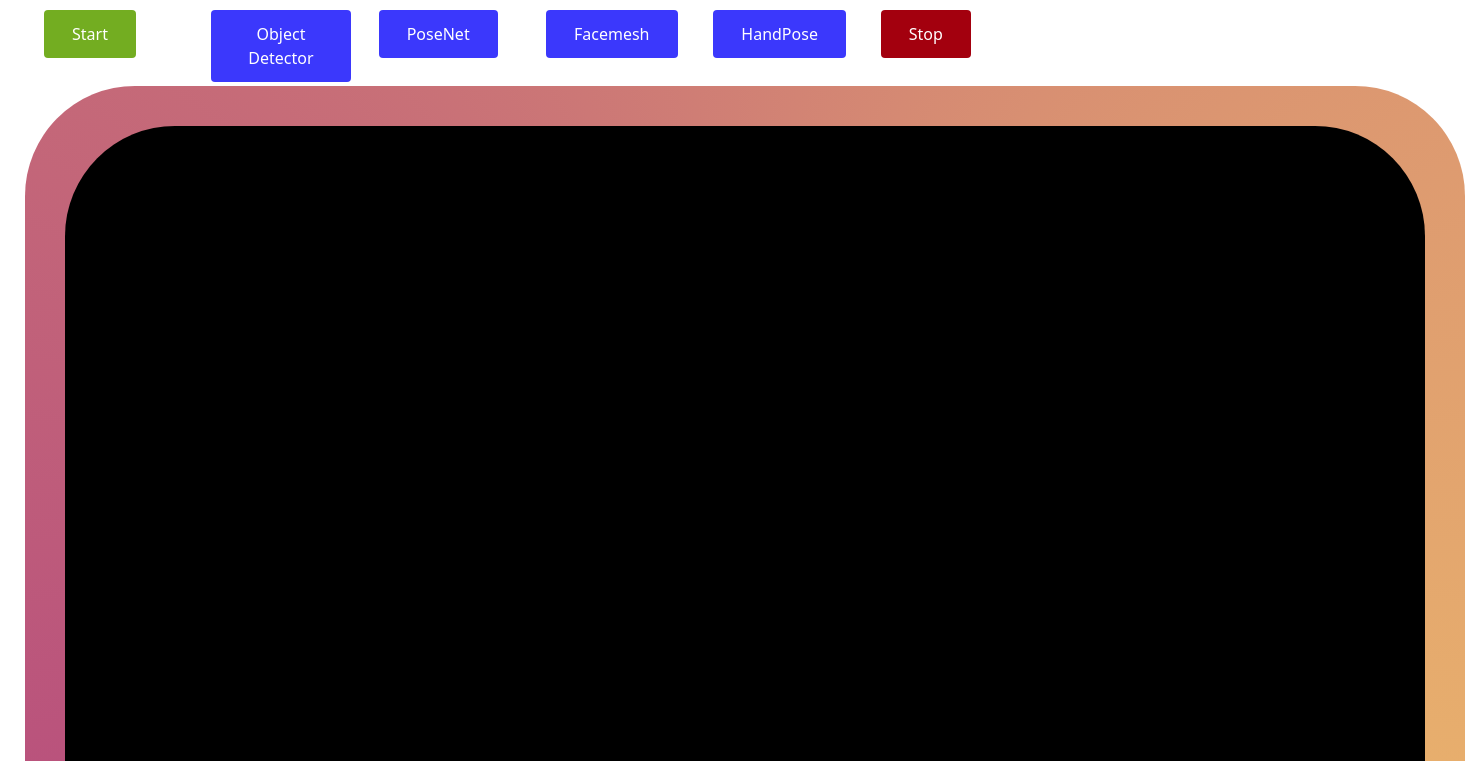
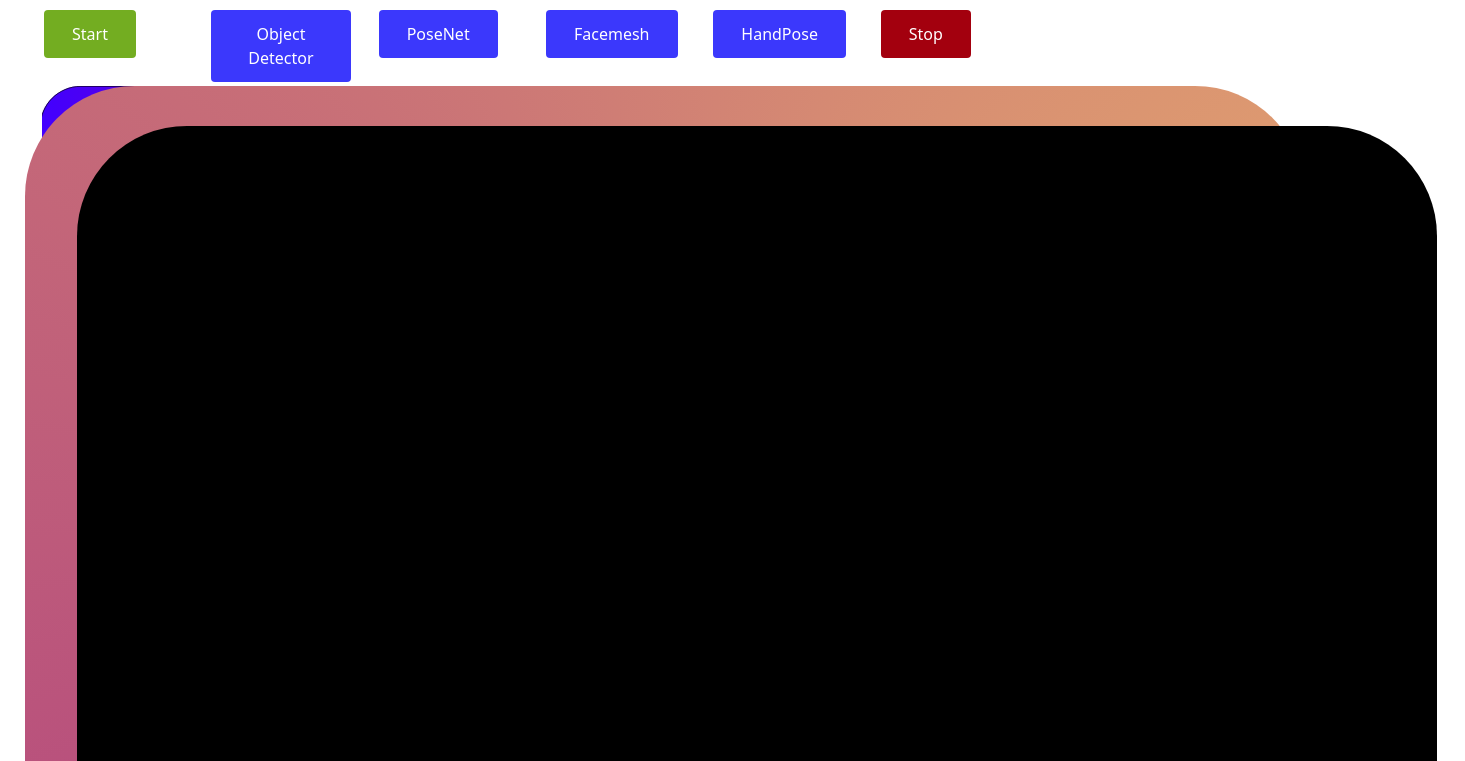
Before and after one commit to Generation-IA/Vulgarization-kit, a React (Create React App) app in the folder kit/: page / in a window 1280 px wide. Shown: the part 639-1400 px from the top of the page, 1465 px wide, since content can reach past the window. Built offline with nearby package versions, Linux system fonts and the light colour scheme.

Commit message:
Started container fluid decouverte

```diff
--- a/kit/src/App.js
+++ b/kit/src/App.js
@@ -5,11 +5,12 @@ import SketchPose from "./cv/pose_detect.js";
 import SketchFace from "./cv/face_detect.js";
 import SketchHand from "./cv/hand_detect.js";
 import First from "./First.js";
+import Decouverte from "./Decouverte.js";
 import "bootstrap/dist/css/bootstrap.css";
 // import Col from 'react-bootstrap/Col';
 // import Row from 'react-bootstrap/Row';
 // import Container from 'react-bootstrap/Container';
-import { Container, Col, Row, Button} from "react-bootstrap";
+import { Container, Col, Row, Button } from "react-bootstrap";
 
 class App extends React.Component {
   constructor(props) {
@@ -55,7 +56,6 @@ class App extends React.Component {
       <div class="center">
         <First></First>
         <div></div>
-        <h2 class="title1">Module découverte</h2>
         <h2 class="at1">Atelier n'2</h2>
 
         {/* <Button variant="primary">ta mere la pute</Button> */}
@@ -150,10 +150,14 @@ class App extends React.Component {
             </Col>
           </Row>
         </Container>
-
-        <div class="rect1">
-          <div ref={this.cvRef} class="rect2"></div>
-        </div>
+        <Container fluid>
+          <Row>
+            <div class="rect1">
+              <div ref={this.cvRef} class="rect2"></div>
+            </div>
+          </Row>
+        </Container>
+        <Decouverte></Decouverte>
       </div>
     );
   }
--- a/kit/src/Decouverte.js
+++ b/kit/src/Decouverte.js
@@ -1,4 +1,7 @@
 import React from 'react';
+import logo from './img/Rectangle 35.svg';
+import "bootstrap/dist/css/bootstrap.css";
+import { Container, Col, Row, Button} from "react-bootstrap";
 
 class Decouverte extends React.Component {
     constructor(props) {
@@ -7,10 +10,19 @@ class Decouverte extends React.Component {
 
     render() {
         return (
-            <div class="center">
-                <h2 class='title1'></h2>
-            </div>
+            <Container fluid>
+                <Row>
+                    <img src={logo}></img>
+                </Row>
+
+                <Row>
+                    <Col>
+                    </Col>
+                </Row>
+
+            </Container>
         )
+
     }
 }
 
```
Also changed, not shown: kit/src/img/Rectangle 35.svg (added).
